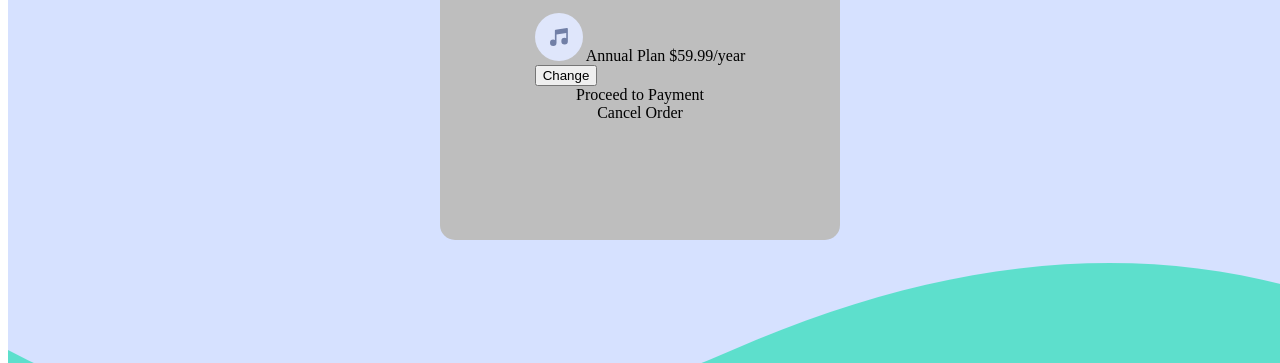
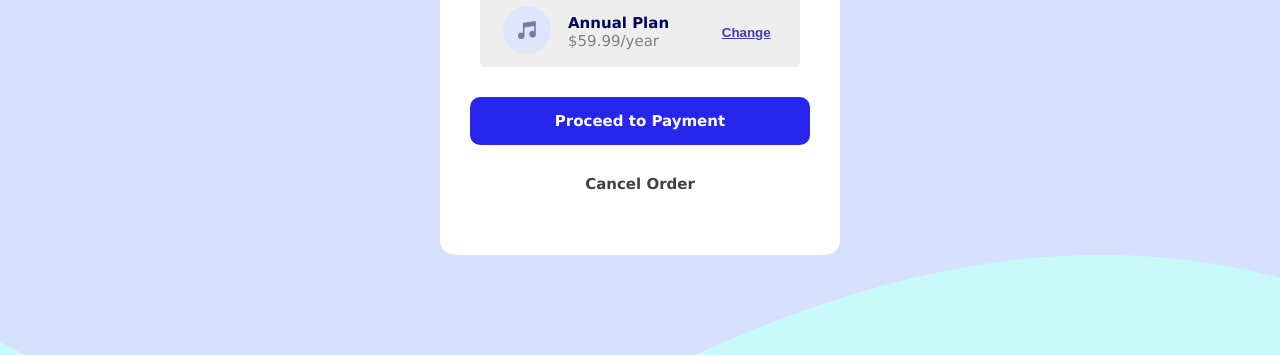
Before and after one commit to DevArthurBarboza/Order_Sumary_Component_Challenge, a plain HTML site: page index.html in a window 1280 px wide. Shown: the part 445-808 px from the top of the page. Drawn offline with Linux system fonts and the light colour scheme.

Commit message:
Project almost finished, must been fixed the background image

```diff
--- a/css/index.css
+++ b/css/index.css
@@ -1,7 +1,7 @@
 #card{
     width:400px;
-    height:570px;
-    background-color: rgb(190,190,190);
+    height:600px;
+    background-color: white;
     margin:auto;
     position:fixed;
     top:0;
@@ -11,7 +11,9 @@
     border-radius:15px;
     display:flex;
     flex-flow:column;
-
+    color:rgb(3, 3, 92);
+    font-family:'Verdana', 'Arial', sans-serif;
+    font-size:15px;
 }
 
 html{
@@ -24,6 +26,8 @@ html{
 body{
     height:100%;
     width:100%;
+    margin:0;
+    padding:0;
 }
 
 *{
@@ -33,7 +37,7 @@ body{
 
 #background{
     background-image:url("../images/pattern-background-desktop.svg") ;
-    background-color:#5ddfcc;
+    background-color:rgba(200,250,250,1);
     width:100%;
     height:100%;
 }
@@ -45,5 +49,59 @@ body{
 }
 
 #card p {
-    padding:0px 30px;
+    padding:0px 40px;
+    text-align:center;
+    margin-top:-5px;
 }
+
+#card h1{
+    padding-top:15px;
+    font-size:27px;
+    letter-spacing: .3px;
+}
+
+#plan_price_change{
+    display:flex;
+    flex-flow:row nowrap;
+    width:80%;
+    height:70px;
+    justify-content:space-around;
+    background-color:rgb(238, 238, 238);
+    border-radius:5px;
+}
+
+#plan_price_change #change button{
+    background-color:inherit;
+    border:none;
+    text-decoration: underline;
+    color:#3c3cb4;
+    font-weight:600;
+}
+
+#text_plan{
+    margin-left:-30px;
+    color:grey;
+    font-weight:500;
+}
+
+#anual_plan{
+    font-weight:600;
+    color:rgb(3, 3, 92);
+    letter-spacing: 0.2;
+
+}
+
+#payment{
+    background:rgb(38, 38, 236);
+    color:white;
+    border-radius:10px;
+    padding:15px 85px;
+    margin-top:30px;
+    font-weight:bold;
+}
+
+#cancel{
+    margin-top:30px;
+    color:rgb(65, 65, 65);
+    font-weight:600;
+}
--- a/index.html
+++ b/index.html
@@ -10,7 +10,6 @@
   <link rel="stylesheet" href="./css/index.css">
 
   <title>Frontend Mentor | Order summary card</title>
-
 </head>
 
 <body>
@@ -29,7 +28,9 @@
       <div id="plan_price_change">
         <div id="plan_price">
           <img src="./images/icon-music.svg" alt="">
-          Annual Plan
+        </div>
+        <div id="text_plan">
+          <span id="anual_plan">Annual Plan</span><br>
           $59.99/year
         </div>
         <div id="change">
```
